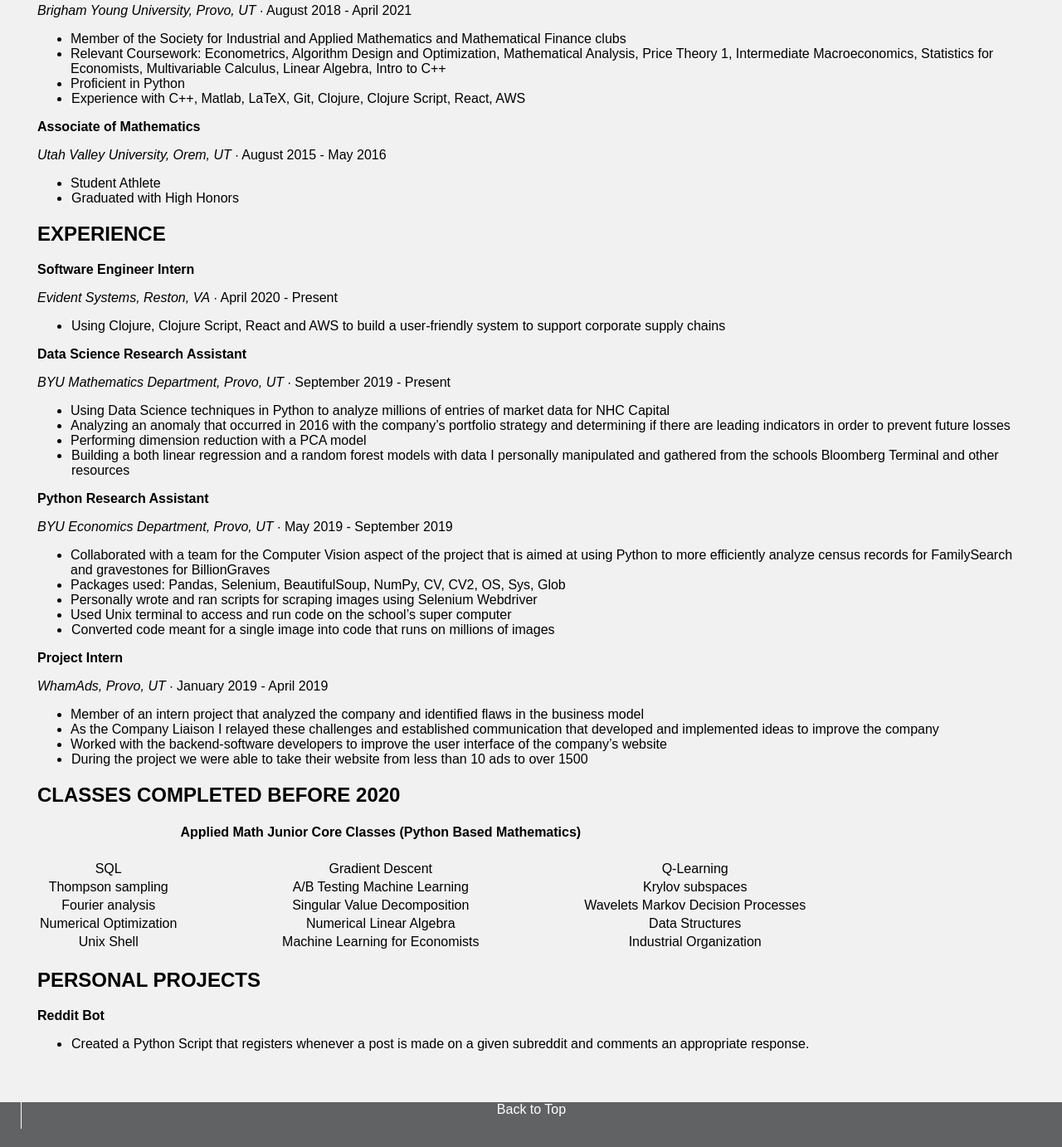
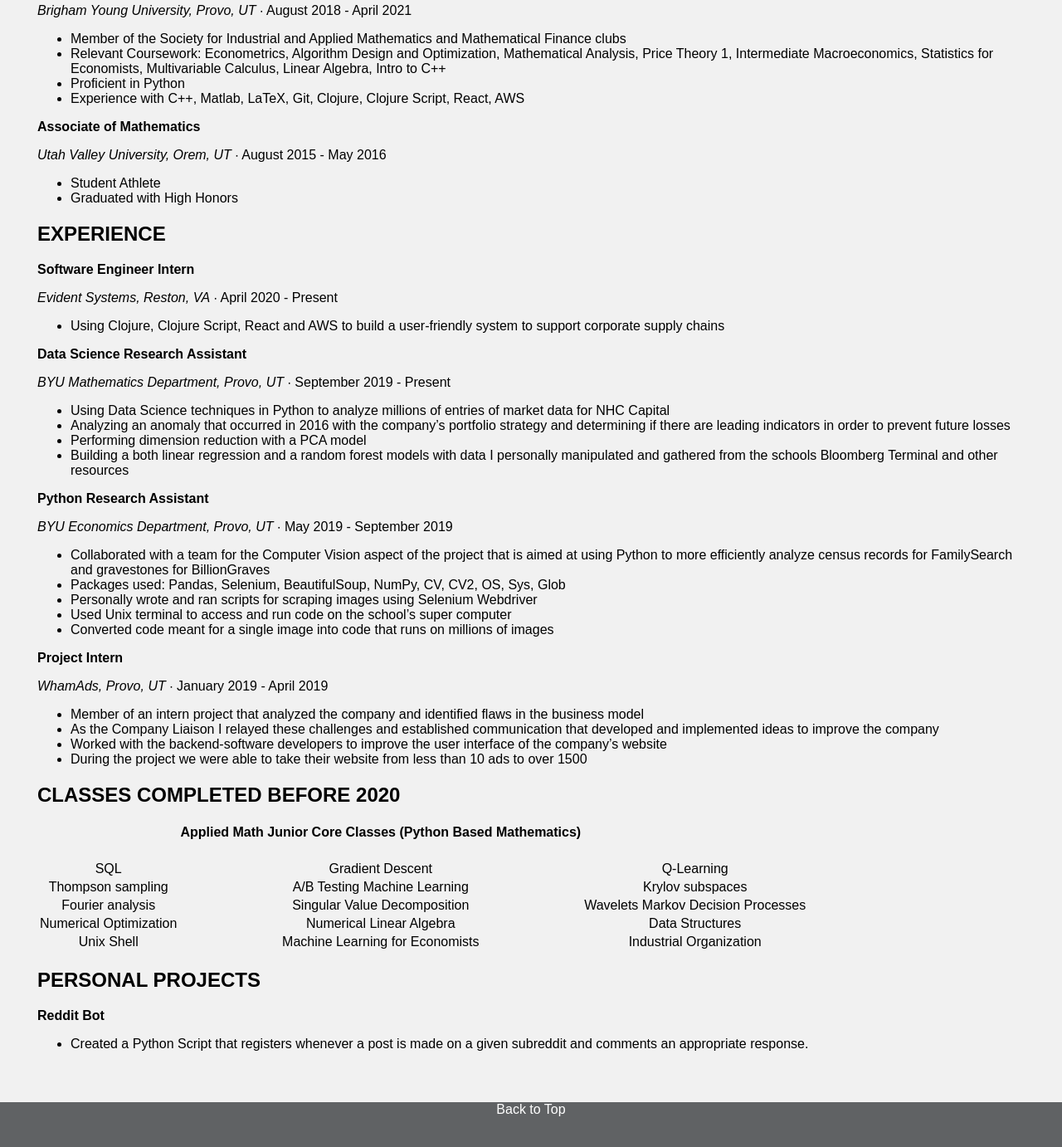
Before and after one commit to layniecalderwood/coryrhunter.com, a Jekyll site: the page built from index.md, in a window 1280 px wide. Shown: the part 3421-4803 px from the top of the page at 83% size. Built offline with Jekyll 4.4.1, drawn with Linux system fonts in a browser that asks for light colours; our own code applies the rules of GitHub Pages for plain Markdown files.

Commit message:
not on bottom

```diff
--- a/_layouts/default.html
+++ b/_layouts/default.html
@@ -99,7 +99,7 @@ nav ul li a:hover:not(.active) {
   background-color: #55585C;
 }
 
-li:last-child {
+nav li:last-child {
   border-left: 1px solid white;
 }
 
```
